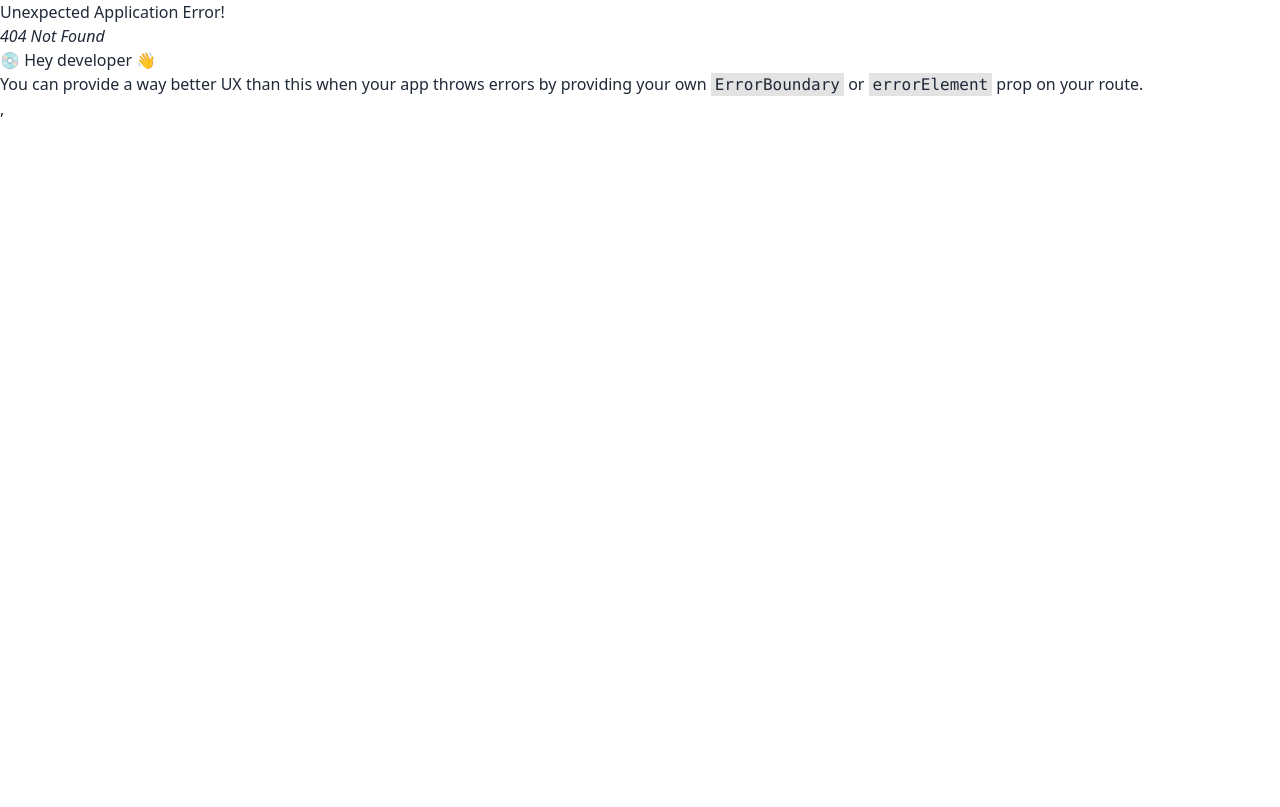
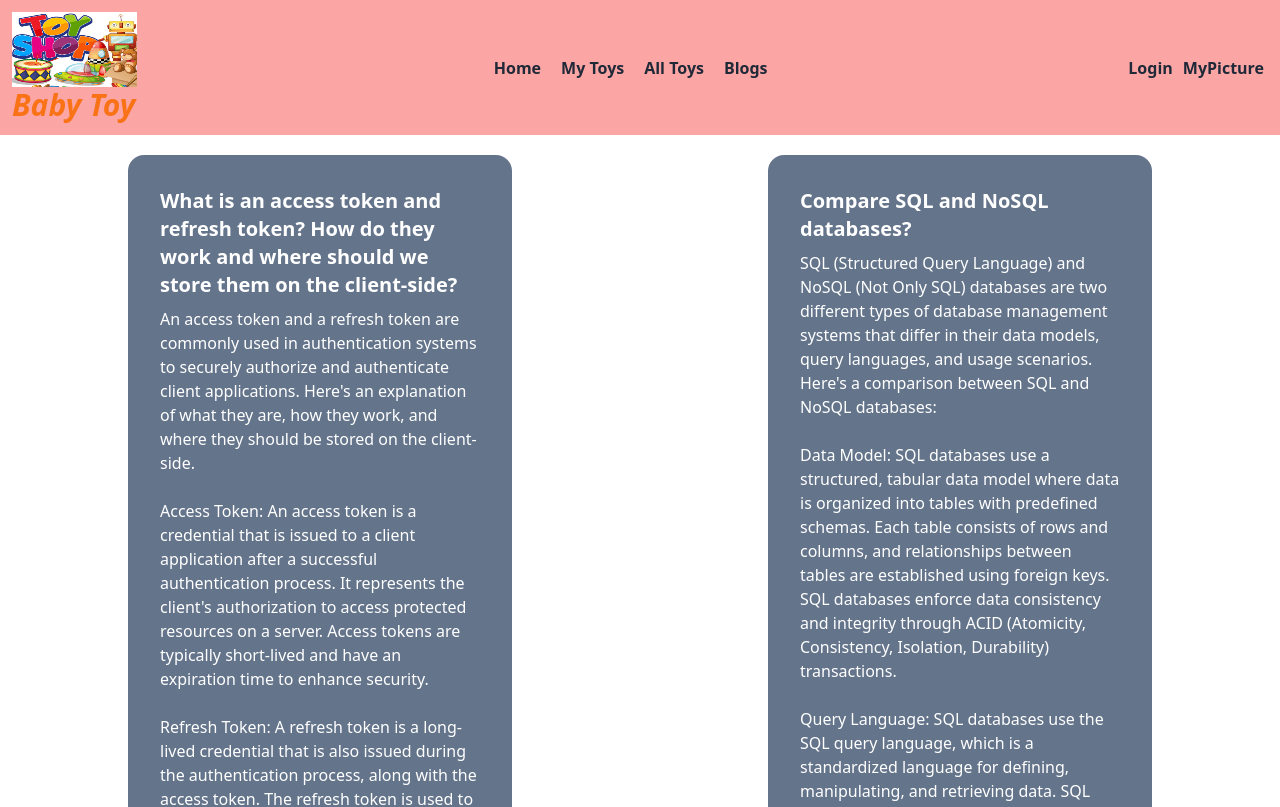
Before and after one commit to mehedihasanrupok/toy-marketplace-client, a React (Vite) app: page /blogs in a window 1280 px wide. Before the commit this address had no page. Shown: the top 807 px of the page. Built offline with nearby package versions, Linux system fonts and the light colour scheme.

Commit message:
Blog Done

```diff
--- a/src/Routes/Routes.jsx
+++ b/src/Routes/Routes.jsx
@@ -1,6 +1,7 @@
 import { createBrowserRouter } from "react-router-dom";
 import Main from "../Layout/Main";
 import Home from "../pages/Home/Home/Home";
+import Blogs from "../pages/Blogs/Blogs";
 
 const router = createBrowserRouter([
     {
@@ -10,6 +11,10 @@ const router = createBrowserRouter([
         {
             path:'/',
             element:<Home></Home>
+        },
+        {
+            path:'/blogs',
+            element:<Blogs></Blogs>
         }
       ]
     },
--- /dev/null
+++ b/src/pages/Blogs/Blogs.jsx
@@ -0,0 +1,72 @@
+import React from 'react';
+
+const Blogs = () => {
+    return (
+        <div className='mt-5 mb-5'>
+            <div className='flex justify-around'>
+                <div className="card w-96 bg-slate-500 text-primary-content">
+                    <div className="card-body">
+                        <h2 className="card-title">What is an access token and refresh token? How do they work and where should we store them on the client-side?</h2>
+                        <p>An access token and a refresh token are commonly used in authentication systems to securely authorize and authenticate client applications. Here's an explanation of what they are, how they work, and where they should be stored on the client-side. <br /><br />
+
+                            Access Token:
+                            An access token is a credential that is issued to a client application after a successful authentication process. It represents the client's authorization to access protected resources on a server. Access tokens are typically short-lived and have an expiration time to enhance security.<br /><br />
+
+                            Refresh Token:
+                            A refresh token is a long-lived credential that is also issued during the authentication process, along with the access token. The refresh token is used to obtain a new access token without the need for the client application to reauthenticate with the server. It provides a way to maintain the user's session across multiple requests or after the access token expires.<br /><br />
+
+                            How They Work:
+                            When a user authenticates with a server, the server verifies the credentials and generates both an access token and a refresh token. The access token is then provided to the client application, which includes it in each subsequent request to access protected resources on the server.</p>
+                    </div>
+                </div>
+                <div className="card w-96 bg-slate-500 text-primary-content">
+                    <div className="card-body">
+                        <h2 className="card-title">Compare SQL and NoSQL databases?</h2>
+                        <p> SQL (Structured Query Language) and NoSQL (Not Only SQL) databases are two different types of database management systems that differ in their data models, query languages, and usage scenarios. Here's a comparison between SQL and NoSQL databases: <br /><br />
+                            Data Model:
+                            SQL databases use a structured, tabular data model where data is organized into tables with predefined schemas. Each table consists of rows and columns, and relationships between tables are established using foreign keys. SQL databases enforce data consistency and integrity through ACID (Atomicity, Consistency, Isolation, Durability) transactions. <br /><br />
+                            Query Language:
+                            SQL databases use the SQL query language, which is a standardized language for defining, manipulating, and retrieving data. SQL provides a declarative approach, where you specify what data you want rather than how to retrieve it. SQL supports powerful querying capabilities, including joins, aggregations, and complex filtering. <br /><br />
+                            Scalability and Performance:
+                            SQL databases excel in handling structured data and complex queries. They are well-suited for applications that require strong data consistency, integrity, and complex transactions. SQL databases typically scale vertically by adding more resources to a single server. <br /><br />
+                            Schema Flexibility:
+                            SQL databases enforce a rigid schema, meaning the structure of the data must conform to a predefined schema. Modifying the schema or adding new fields to a table can be cumbersome and may require altering existing data.
+                        </p>
+                    </div>
+                </div>
+            </div>
+            <div className='flex justify-around mt-5'>
+                <div className="card w-96 bg-slate-500 text-primary-content">
+                    <div className="card-body">
+                        <h2 className="card-title">What is express js? What is Nest JS ?</h2>
+                        <p>Express.js and NestJS are both web application frameworks used to build server-side applications, but they differ in their design philosophies and feature sets. Here's an overview of each:
+                            <br /><br />
+                            Express.js:
+                            Express.js is a minimalist and flexible web application framework for Node.js. It provides a simple and unopinionated layer on top of Node.js's HTTP module, allowing developers to create web servers and build APIs quickly. Express.js focuses on simplicity, giving developers the freedom to structure their applications as they see fit.
+                            <br /><br />
+                            NestJS:
+                            NestJS is a progressive and opinionated Node.js framework for building efficient, scalable, and maintainable server-side applications. It is heavily inspired by Angular's architecture and adopts many of its concepts, such as modules, controllers, and dependency injection. NestJS aims to provide a robust framework that promotes code organization and scalability.
+                        </p>
+                    </div>
+                </div>
+                <div className="card w-96 bg-slate-500 text-primary-content">
+                    <div className="card-body">
+                        <h2 className="card-title">What is MongoDB aggregate and how does it work?</h2>
+                        <p> The MongoDB aggregate method is a powerful feature that allows for advanced data processing and analysis within the MongoDB database. It provides a flexible framework for performing complex data manipulations, transformations, and aggregations.
+
+                            When using the aggregate method, you construct a pipeline that consists of multiple stages. Each stage represents a specific operation or transformation applied to the input documents. The output of one stage serves as the input for the next stage, allowing for a series of data processing steps. <br /><br />
+                            Pipeline Stages:
+                            A pipeline typically starts with a $match stage to filter and select specific documents from a collection based on certain criteria. Subsequent stages can include $group for grouping and summarizing data, $sort for sorting documents, $project for shaping the output, and many other stages to perform various operations. <br /><br />
+                            Operators:
+                            Within each stage, MongoDB provides a wide range of operators that define the specific operations to be performed. These operators include arithmetic operators, logical operators, comparison operators, array operators, and many more. They allow you to manipulate and transform the data in various ways to meet your requirements. <br /><br />
+                            Aggregation Framework:
+                            The aggregate method utilizes MongoDB's Aggregation Framework, which is a set of tools and operators designed for data aggregation and analysis. It supports various operations such as grouping, filtering, sorting, joining, and computing aggregations (e.g., sums, averages, counts) across multiple documents.
+                        </p>
+                    </div>
+                </div>
+            </div>
+        </div>
+    );
+};
+
+export default Blogs;
--- a/src/pages/Shared/Header/Header.jsx
+++ b/src/pages/Shared/Header/Header.jsx
@@ -6,7 +6,7 @@ import './Header.css'
 const Header = () => {
 
     return (
-        <div className='flex justify-between font-bold items-center'>
+        <div className='flex justify-between font-bold items-center bg-red-300'>
             <div className='p-3'>
                 <img className='my-logo' src={logo} alt="" />
                 <h3 className='text-orange-500 italic font-bold text-3xl'>Baby Toy</h3>
@@ -15,7 +15,7 @@ const Header = () => {
                 <Link to='/'>Home</Link>
                 <Link>My Toys</Link>
                 <Link>All Toys</Link>
-                <Link>Blogs</Link>
+                <Link to='/blogs'>Blogs</Link>
             </div>
             <div className='p-4 justify-around space-x-2.5'>
                 <Link>Login</Link>
```
